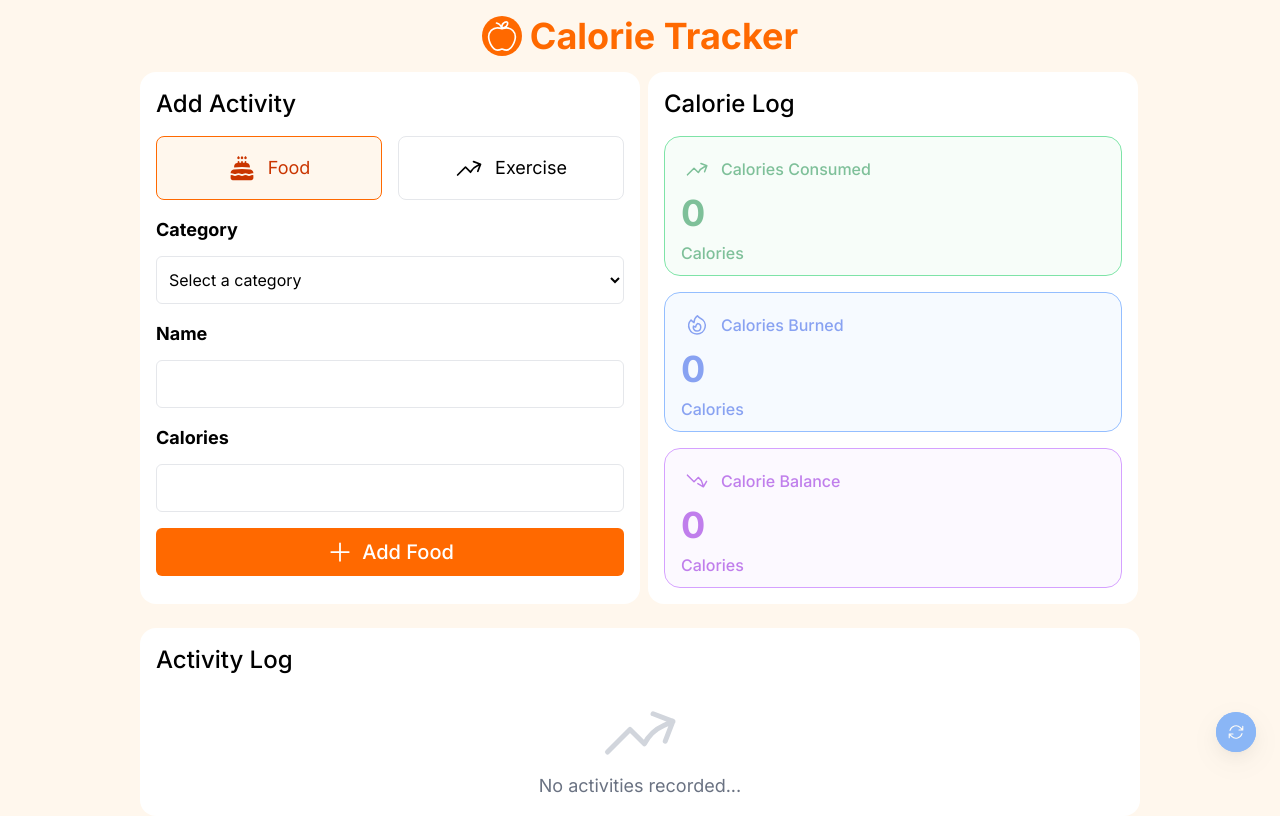
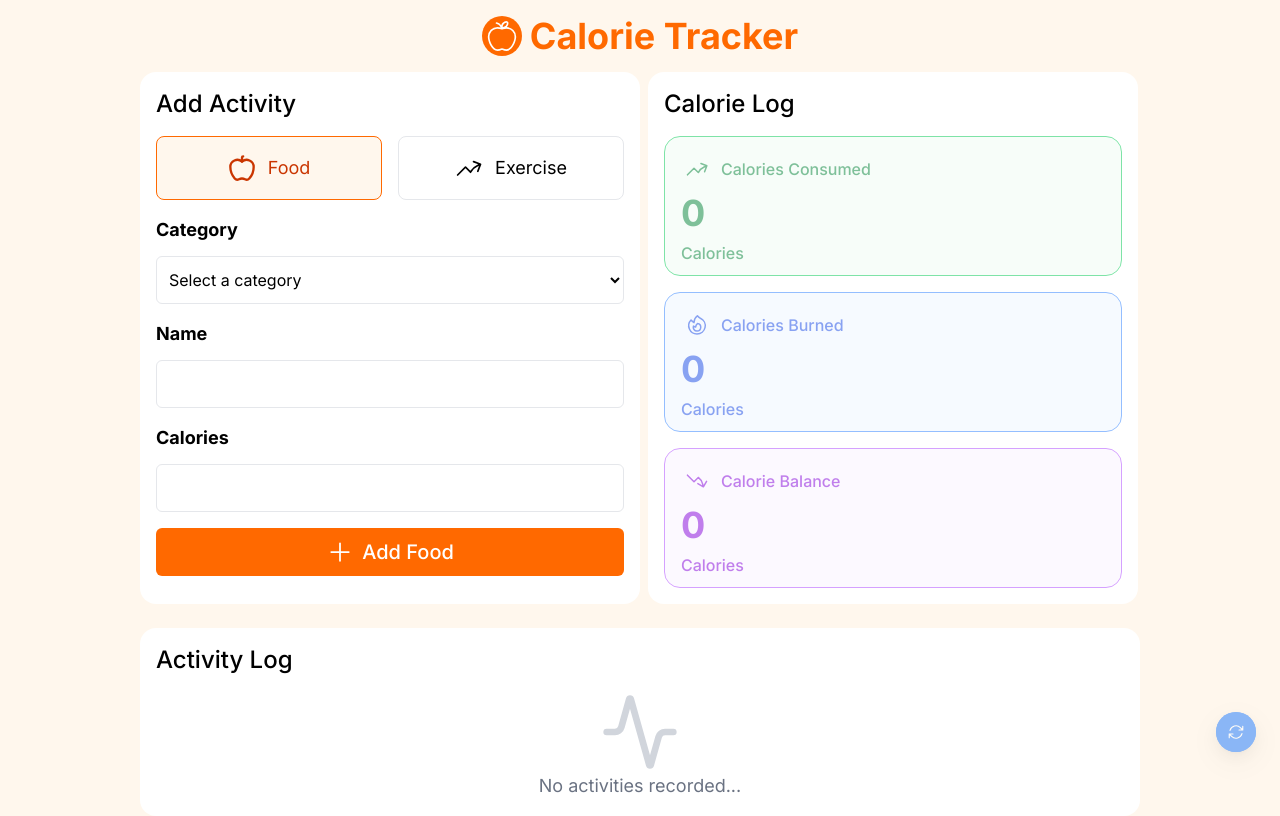
Before and after one commit to samucarrillo17/Calories-Tracker, a React (Vite) app: page / in a window 1280 px wide. Built offline with nearby package versions, Linux system fonts and the light colour scheme.

Commit message:
New icon library implemented

```diff
--- a/package.json
+++ b/package.json
@@ -13,6 +13,8 @@
     "@heroicons/react": "^2.2.0",
     "@tailwindcss/vite": "^4.1.11",
     "antd": "^5.27.0",
+    "lucide": "^0.540.0",
+    "lucide-react": "^0.540.0",
     "react": "^19.1.1",
     "react-dom": "^19.1.1",
     "react-hook-form": "^7.62.0",
--- a/src/App.tsx
+++ b/src/App.tsx
@@ -6,6 +6,7 @@ import { ActivityReducer, initialActivityState, } from './Reducers/ActivityReduc
 import { CakeIcon,ArrowTrendingUpIcon,FireIcon,ArrowTrendingDownIcon,ArrowPathIcon } from "@heroicons/react/24/outline"
 import { CardCalories } from './Components/CardCalories';
 import { FloatButton } from 'antd';
+import { Activity } from 'lucide-react';
 
 function App() {
   const [state, dispatch] = useReducer(ActivityReducer, initialActivityState);
@@ -80,7 +81,7 @@ function App() {
         <h2 className="font-medium text-lg mb-4 md:text-2xl">Activity Log</h2>
         { state.activities.length === 0 ? (
           <div className='flex flex-col justify-center items-center'>
-            <ArrowTrendingUpIcon className="size-7 text-gray-300  md:size-20 text-center" />
+            <Activity className='size-7 text-gray-300  md:size-20 text-center' />
             <p className='text-gray-500 text-lg'>No activities recorded...</p>
           </div>
 
--- a/src/Components/Form.tsx
+++ b/src/Components/Form.tsx
@@ -5,6 +5,7 @@ import { foodCategories, exerciseCategories } from '../data/categories';
 import toast from 'react-hot-toast';
 import type { ActivityActions, ActivityState } from '../Reducers/ActivityReducer';
 import type { Dispatch } from 'react';
+import { Apple } from 'lucide-react';
 
 type FormProps = {
   dispatch: Dispatch<ActivityActions>
@@ -78,7 +79,7 @@ export function Form({dispatch, state}: FormProps) {
               ? 'border-orange-500 bg-orange-50 text-orange-700'
               : 'border-gray-200 hover:border-gray-300'
           }`}>
-          <CakeIcon className="size-7"  />
+          <Apple className='size-7' />
           Food
         </button>
         <button
```
Also changed, not shown: 1 other file (tests, documents, lock files or other folders).
